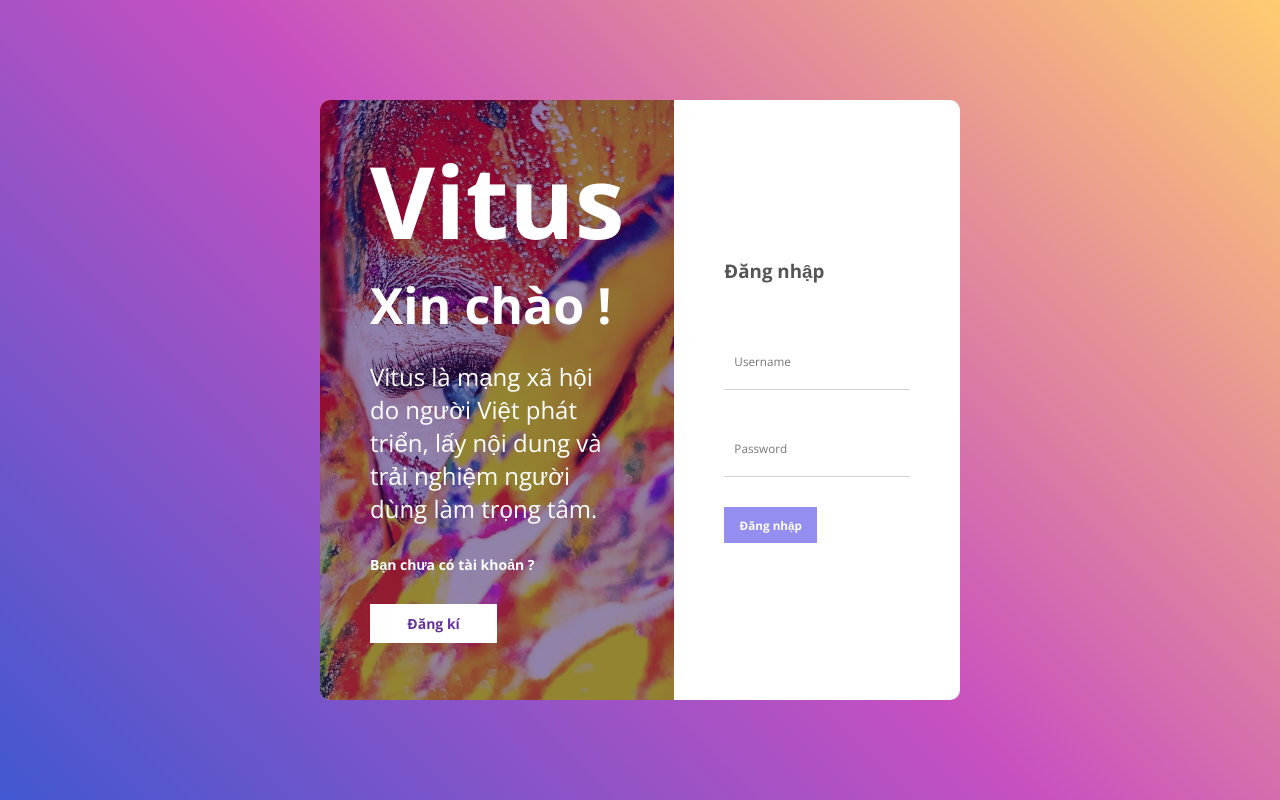
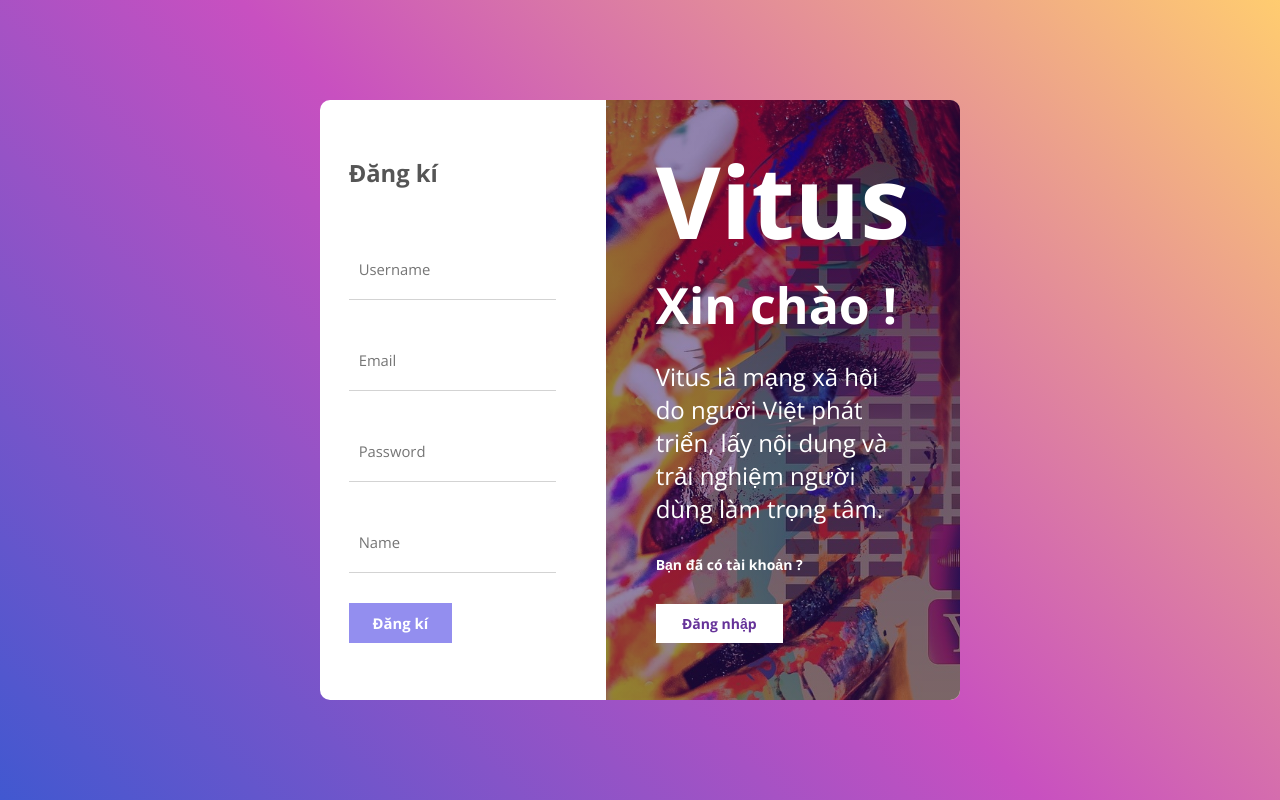
Before and after one commit to locpham050100/social-media-web, a React (Create React App) app: page / in a window 1280 px wide. Built offline with nearby package versions, Linux system fonts and the light colour scheme.

Commit message:
Register Page Design

```diff
--- a/src/App.js
+++ b/src/App.js
@@ -1,8 +1,10 @@
 import Login from './pages/login/Login'
+import Register from './pages/register/Register'
 
 function App() {
   return (
-    <Login/>
+    // <Login/>
+    <Register/>
   )
 }
 
--- a/src/pages/login/Login.js
+++ b/src/pages/login/Login.js
@@ -1,5 +1,6 @@
 import React from "react";
 import "./login.scss";
+
 function Login() {
   return (
     <div className="login">
--- a/src/pages/login/login.scss
+++ b/src/pages/login/login.scss
@@ -62,7 +62,7 @@
       display: flex;
       flex-direction: column;
       gap: 5rem;
-      font-size: 3rem;
+      font-size: 4rem;
       justify-content: center;
       h1 {
         color: #555;
--- a/src/pages/register/Register.js
+++ b/src/pages/register/Register.js
@@ -0,0 +1,34 @@
+import React from "react";
+import "./register.scss";
+
+function Register() {
+  return (
+    <div className="register">
+      <div className="card">
+        <div className="left">
+          <h1>Vitus</h1>
+          <h2>Xin chào !</h2>
+          <p>
+            Vitus là mạng xã hội do người Việt phát triển, lấy nội dung và trải
+            nghiệm người dùng làm trọng tâm.
+          </p>
+          <span>Bạn đã có tài khoản ?</span>
+          <button>Đăng nhập</button>
+        </div>
+
+        <div className="right">
+          <h1>Đăng kí</h1>
+          <form>
+            <input type="text" placeholder="Username" />
+            <input type="emmail" placeholder="Email" />
+            <input type="password" placeholder="Password" />
+            <input type="text" placeholder="Name" />
+            <button>Đăng kí</button>
+          </form>
+        </div>
+      </div>
+    </div>
+  );
+}
+
+export default Register;
--- a/src/pages/register/register.scss
+++ b/src/pages/register/register.scss
@@ -0,0 +1,92 @@
+.register {
+    height: 100vh;
+    background-image: linear-gradient(
+      45deg,
+      rgb(65, 88, 208) 0%,
+      rgb(200, 80, 192) 50%,
+      rgb(255, 204, 112) 100%
+    );
+    display: flex;
+    align-items: center;
+    justify-content: center;
+    .card {
+      width: 50%;
+      display: flex;
+      flex-direction: row-reverse;
+      background: #fff;
+      border-radius: 1rem;
+      min-height: 60rem;
+      overflow: hidden;
+      .left {
+        flex: 1;
+        background: linear-gradient(
+            rgba(39, 11, 96, 0.5),
+            rgba(39, 11, 96, 0.5),
+            rgba(39, 11, 96, 0.5)
+          ),
+          url("./img/bg-register.jpg"), center;
+        background-size: cover;
+        padding: 5rem;
+        display: flex;
+        flex-direction: column;
+        gap: 3rem;
+        color: #fff;
+        h1 {
+          font-size: 10rem;
+          line-height: 10rem;
+        }
+        h2 {
+          font-size: 5rem;
+          line-height: 5rem;
+        }
+        p {
+          font-size: 2.4rem;
+        }
+        span {
+          font-size: 1.4rem;
+          font-weight: bold;
+        }
+        button {
+          width: 50%;
+          padding: 1rem;
+          border: none;
+          background-color: #fff;
+          color: rebeccapurple;
+          font-weight: bold;
+          cursor: pointer;
+          font-size: 1.4rem;
+        }
+      }
+      .right {
+        flex: 1;
+        padding: 5rem;
+        display: flex;
+        flex-direction: column;
+        gap: 5rem;
+        font-size: 3.8rem;
+        justify-content: center;
+        h1 {
+          color: #555;
+        }
+        form {
+          display: flex;
+          flex-direction: column;
+          gap: 3rem;
+          input {
+              border: none;
+              border-bottom: 1px solid lightgrey;
+              padding: 2rem 1rem;
+          }
+          button {
+              width: 50%;
+              padding: 1rem;
+              border: none;
+              background-color: #938eef;
+              color: #fff;
+              font-weight: bold;
+              cursor: pointer;
+          }
+        }
+      }
+    }
+  }
```
Also changed, not shown: src/pages/register/img/bg-register.jpg (added).
